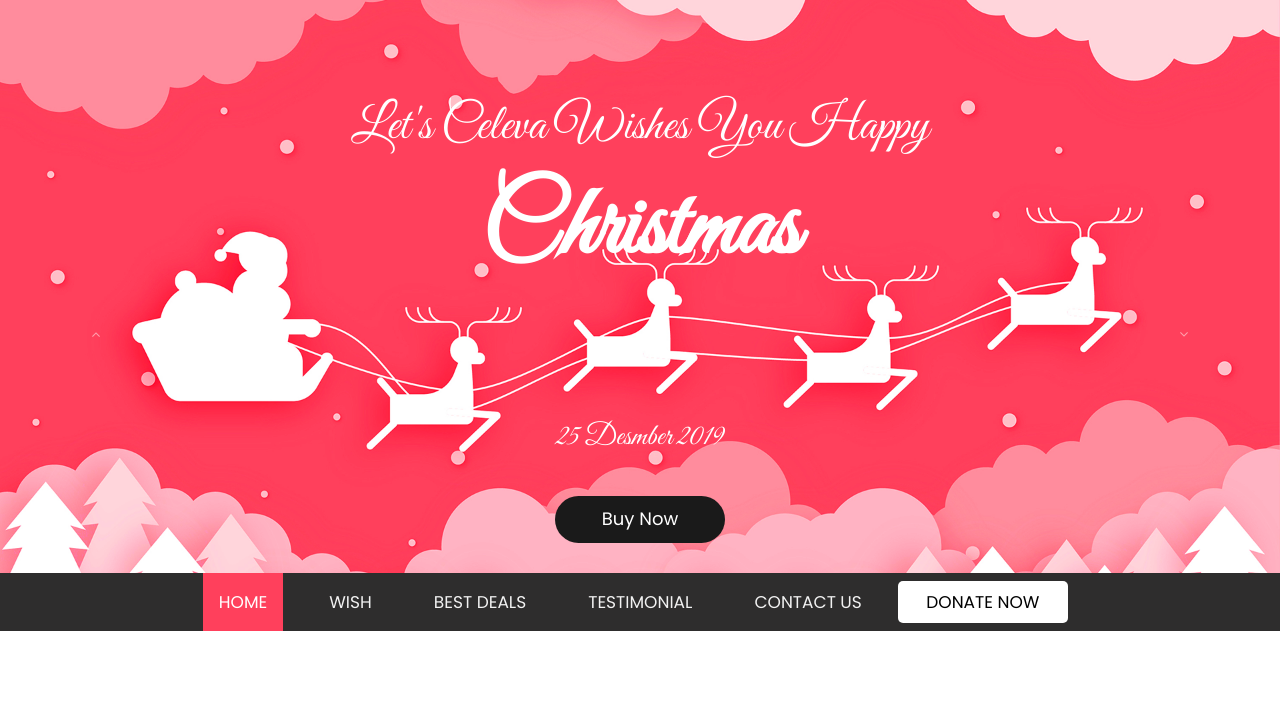
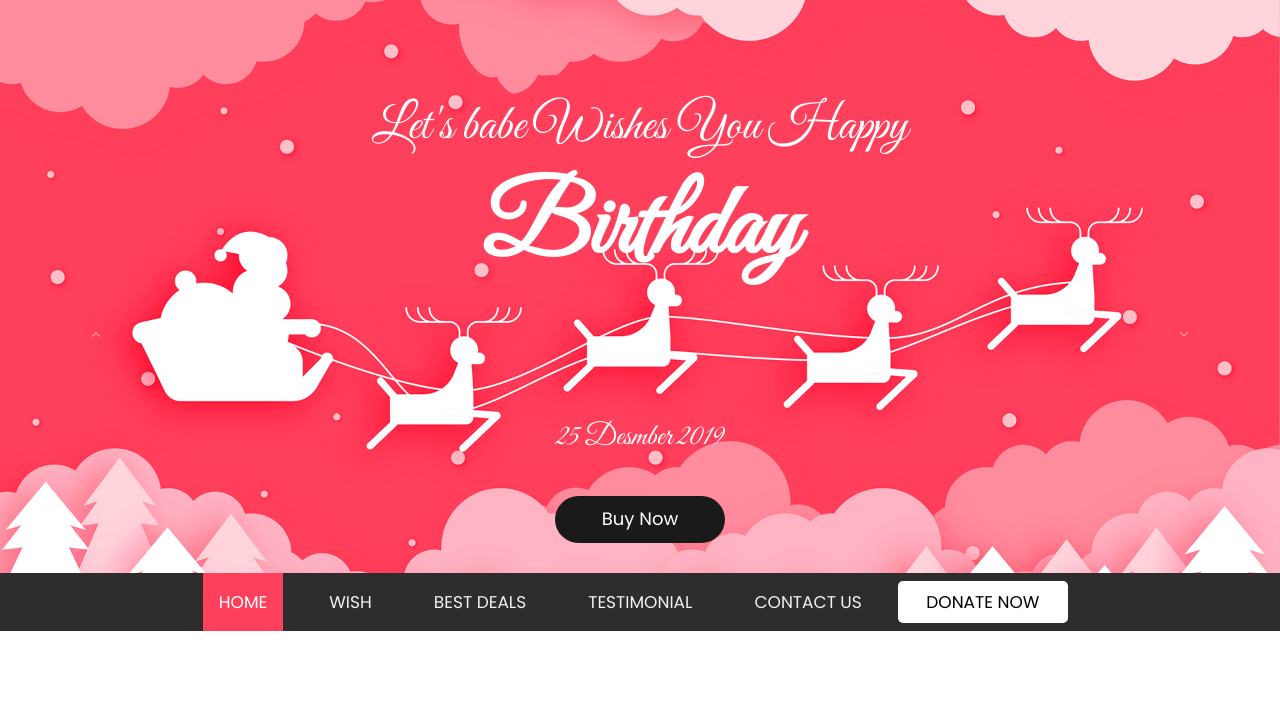
Before and after one commit to montfortthomas/Webapp1, a plain HTML site: page index.html in a window 1280 px wide. Shown: the part 84-800 px from the top of the page. Drawn offline with nearby package versions, Linux system fonts and the light colour scheme; files whose address does not match are found by name.

Commit message:
Update index.html

```diff
--- a/index.html
+++ b/index.html
@@ -84,8 +84,8 @@
                   </div>
                   <div class="carousel-item">
                      <div class="container">
-                        <h1 class="banner_taital">Let's Celeva Wishes You Happy</h1>
-                        <h1 class="banner_taital_1">Christmas</h1>
+                        <h1 class="banner_taital">Let's babe Wishes You Happy</h1>
+                        <h1 class="banner_taital_1">Birthday</h1>
                         <h4 class="banner_text">25 Desmber 2019</h4>
                         <div class="read_bt"><a href="#">Buy Now</a></div>
                      </div>
```
